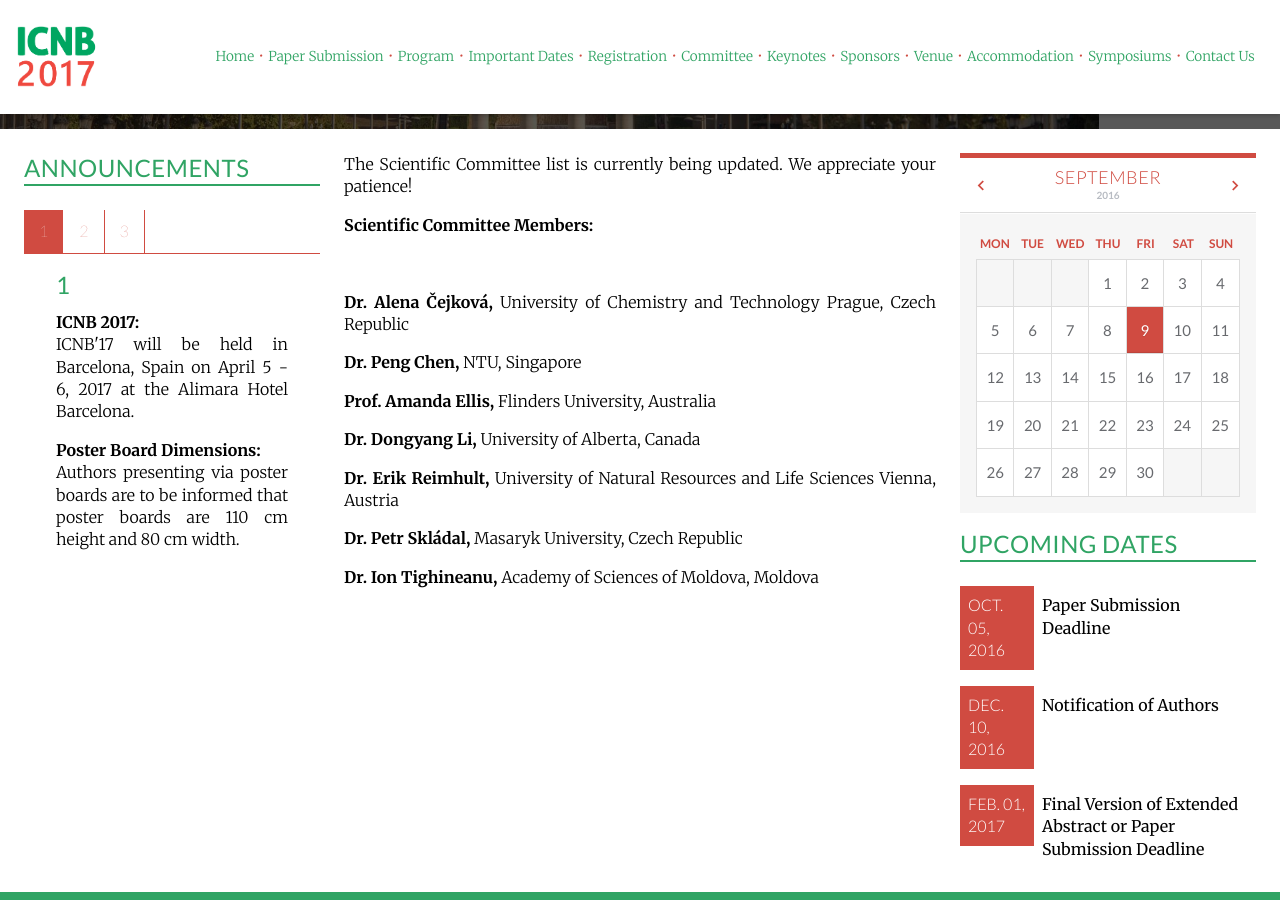
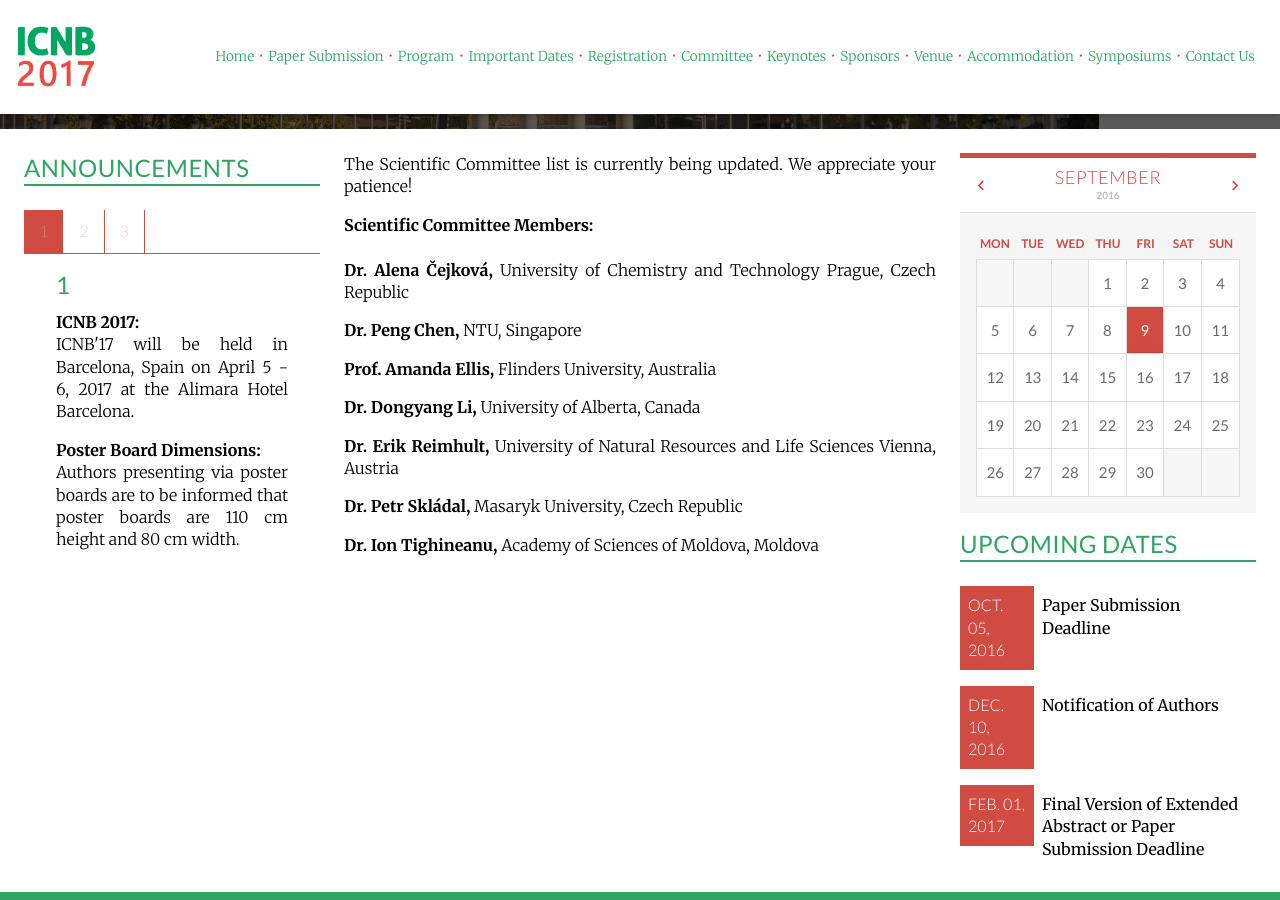
Before and after one commit to intaset/nbconference, a Jekyll site: the page built from committee.html, in a window 1280 px wide and 900 px high, scrolled down 378 px. Built offline with Jekyll 4.4.1, drawn with Linux system fonts in a browser that asks for light colours; nearby versions of some CDN libraries; Markdown is read by kramdown in place of the engine named in the settings; comment, search, counter and statistics services are not loaded.

Commit message:
fixed minor issue

```diff
--- a/committee.html
+++ b/committee.html
@@ -9,7 +9,7 @@ keyword: nanobio sensors, self-assembly, nanobiomechanics, nanobiomedicine, drug
   <div class="unit-spacer content">
     <p class="body">The Scientific Committee list is currently being updated. We appreciate your patience!</p>
 
-    <p class="bold">Scientific Committee Members:<p><br>
+    <p class="bold">Scientific Committee Members:</p><br>
 
     <p class="body"><b>Dr. Alena Čejková,</b> University of Chemistry and Technology Prague, Czech Republic</p>
     <!-- <p class="body"><b>Dr. C. Charitidis,</b> National Technical University of Athens, Greece</p> -->
```
Also changed, not shown: 1 other file.
